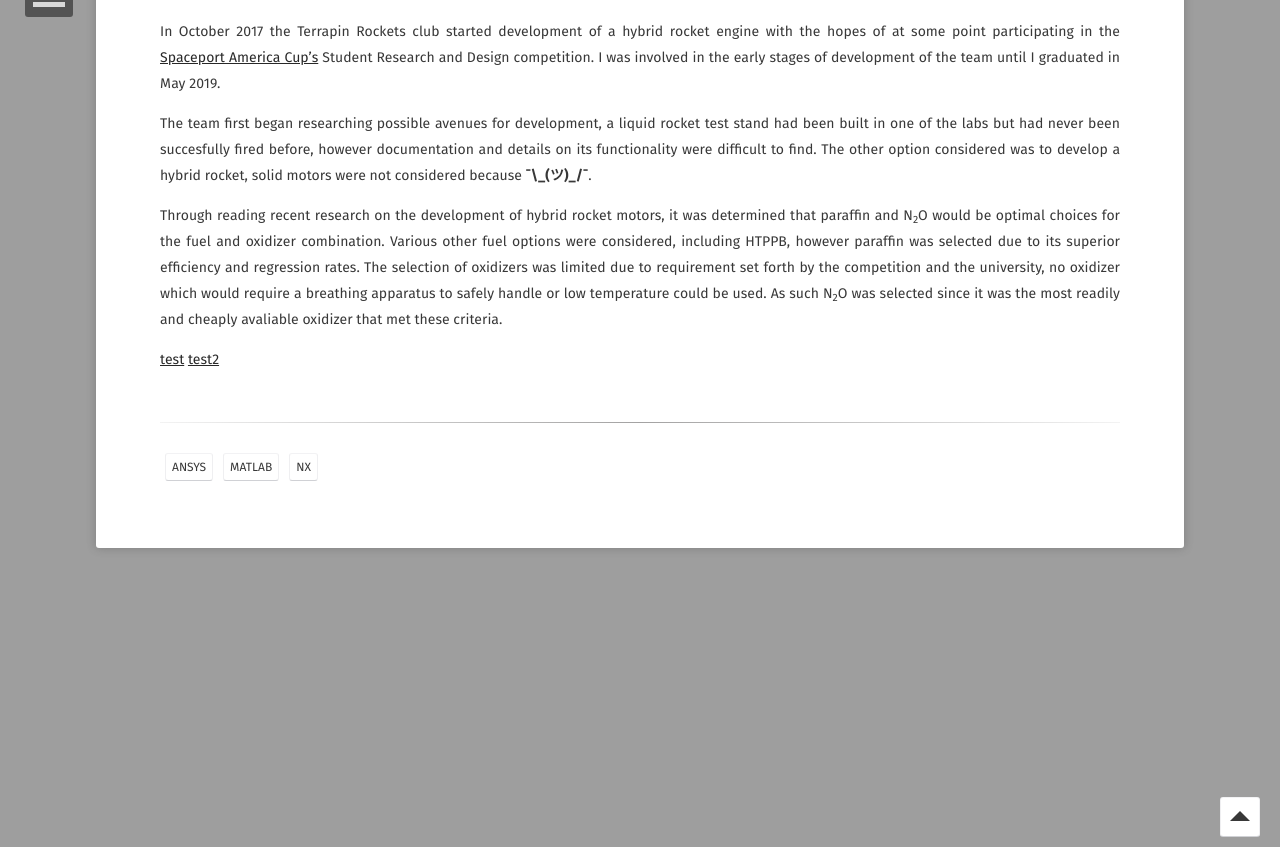
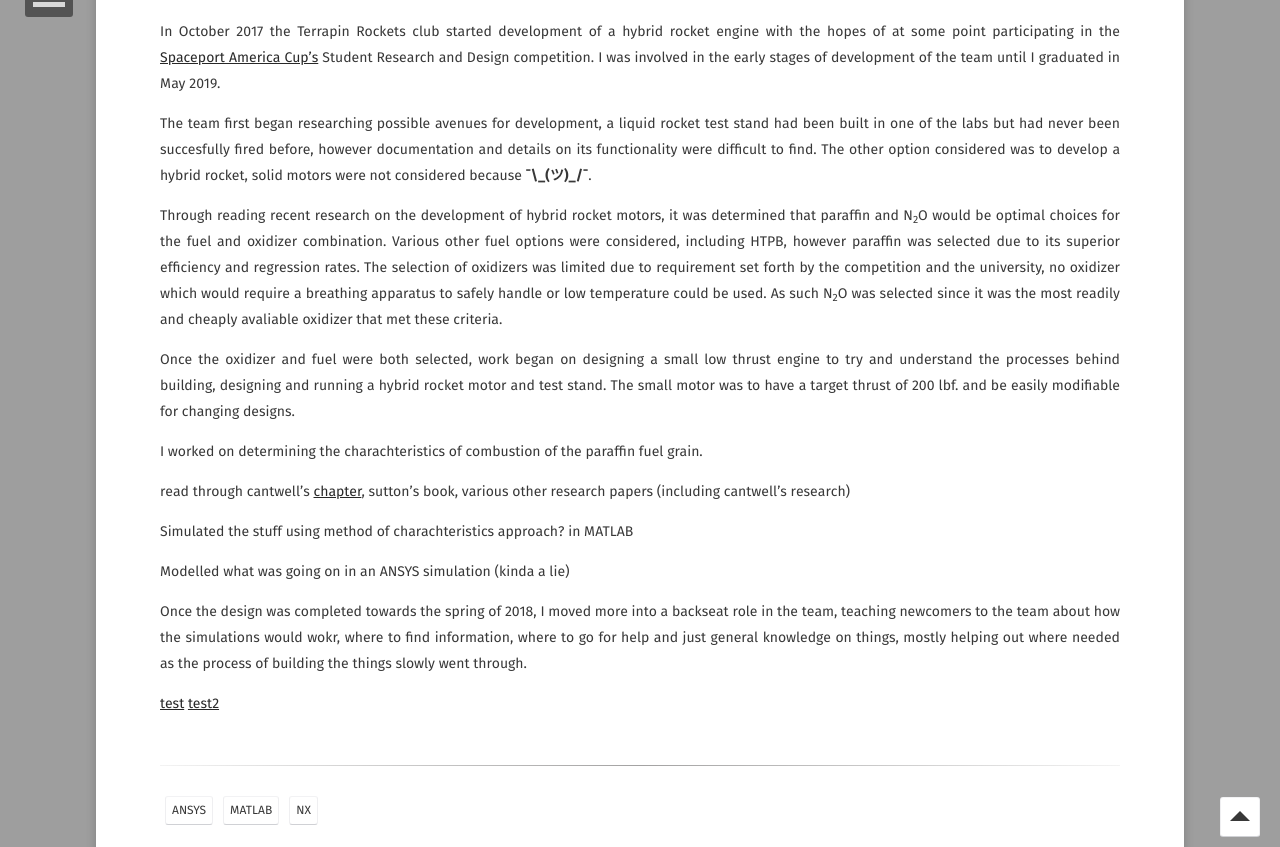
Before and after one commit to andanao/Personal-Site, a Jekyll site: the page built from _posts/2019-02-15-terrapin-rockets.markdown, in a window 1280 px wide and 900 px high, scrolled down 599 px, cut to the strip 53-900 px from the top of the window. Built offline with Jekyll 4.4.1, drawn with Linux system fonts in a browser that asks for light colours; some web fonts are replaced.

```diff
--- a/_posts/2019-02-15-terrapin-rockets.markdown
+++ b/_posts/2019-02-15-terrapin-rockets.markdown
@@ -19,7 +19,19 @@ In October 2017 the Terrapin Rockets club started development of a hybrid rocket
 
 The team first began researching possible avenues for development, a liquid rocket test stand had been built in one of the labs but had never been succesfully fired before, however documentation and details on its functionality were difficult to find.  The other option considered was to develop a hybrid rocket, solid motors were not considered because **¯\\\_(ツ)\_/¯**.
 
-Through reading recent research on the development of hybrid rocket motors, it was determined that paraffin and N<sub>2</sub>O would be optimal choices for the fuel and oxidizer combination.  Various other fuel options were considered, including HTPPB, however paraffin was selected due to its superior efficiency and regression rates.  The selection of oxidizers was limited due to requirement set forth by the competition and the university, no oxidizer which would require a breathing apparatus to safely handle or low temperature could be used.  As such N<sub>2</sub>O was selected since it was the most readily and cheaply avaliable oxidizer that met these criteria.
+Through reading recent research on the development of hybrid rocket motors, it was determined that paraffin and N<sub>2</sub>O would be optimal choices for the fuel and oxidizer combination.  Various other fuel options were considered, including HTPB, however paraffin was selected due to its superior efficiency and regression rates.  The selection of oxidizers was limited due to requirement set forth by the competition and the university, no oxidizer which would require a breathing apparatus to safely handle or low temperature could be used.  As such N<sub>2</sub>O was selected since it was the most readily and cheaply avaliable oxidizer that met these criteria.
+
+Once the oxidizer and fuel were both selected, work began on designing a small low thrust engine to try and understand the processes behind building, designing and running a hybrid rocket motor and test stand.  The small motor was to have a target thrust of 200 lbf. and be easily modifiable for changing designs.
+
+I worked on determining the charachteristics of combustion of the paraffin fuel grain.
+
+read through cantwell's [chapter](https://web.stanford.edu/~cantwell/AA283_Course_Material/AA283_Course_Notes/AA283_Aircraft_and_Rocket_Propulsion_Ch_11_BJ_Cantwell.pdf), sutton's book, various other research papers (including cantwell's research)
+
+Simulated the stuff using method of charachteristics approach? in MATLAB
+
+Modelled what was going on in an ANSYS simulation (kinda a lie)
+
+Once the design was completed towards the spring of 2018, I moved more into a backseat role in the team, teaching newcomers to the team about how the simulations would wokr, where to find information, where to go for help and just general knowledge on things, mostly helping out where needed as the process of building the things slowly went through.
 
 <!-- <video>
     <source src="\portfolio\Terprockets\20190324_143708_1.mp4" type="video/mp4">
```
Also changed, not shown: _posts/2019-02-16-deployabe-heat-shield.markdown (+7 -1 lines).
